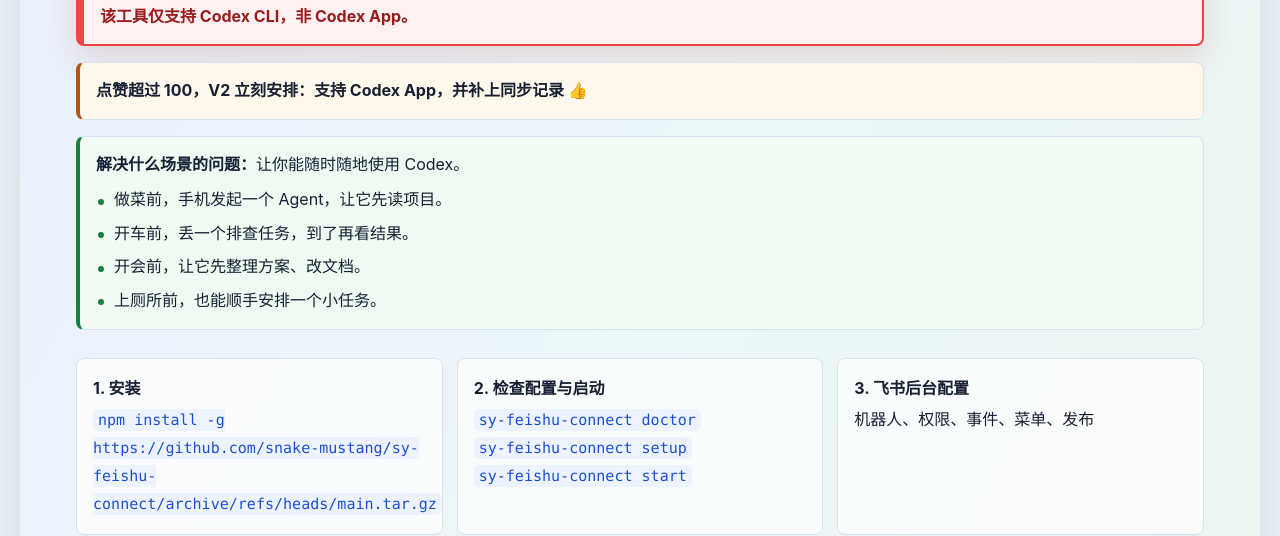
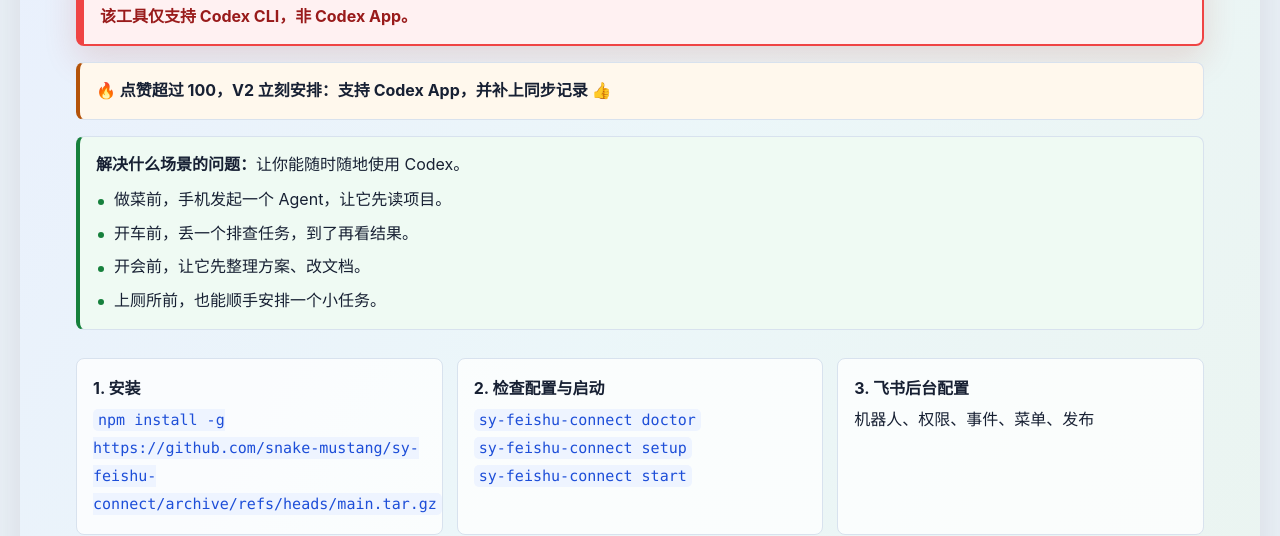
Before and after one commit to snake-mustang/sy-feishu-connect, a website: page 小白图文教程.html in a window 1280 px wide. Shown: the part 293-829 px from the top of the page. Drawn offline with Linux system fonts and the light colour scheme.

Commit message:
Add icon to tutorial like milestone

```diff
--- a/小白图文教程.html
+++ b/小白图文教程.html
@@ -342,7 +342,7 @@
       <h1>手机飞书操作 Codex，随时起 Agent</h1>
       <p class="lead">把 Codex CLI 放进手机飞书：人不在电脑前，任务也能先跑起来。用户只需要记住三步：安装、检查配置与启动、飞书开发者后台配置。</p>
       <div class="callout critical"><b>仅支持飞书个人账号使用，请勿在企业飞书内使用！</b><span>该工具仅支持 Codex CLI，非 Codex App。</span></div>
-      <div class="callout boost">点赞超过 100，V2 立刻安排：支持 Codex App，并补上同步记录 👍</div>
+      <div class="callout boost">🔥 点赞超过 100，V2 立刻安排：支持 Codex App，并补上同步记录 👍</div>
       <div class="callout ok">
         <b>解决什么场景的问题：</b>让你能随时随地使用 Codex。
         <div class="scenario-lines">
```
